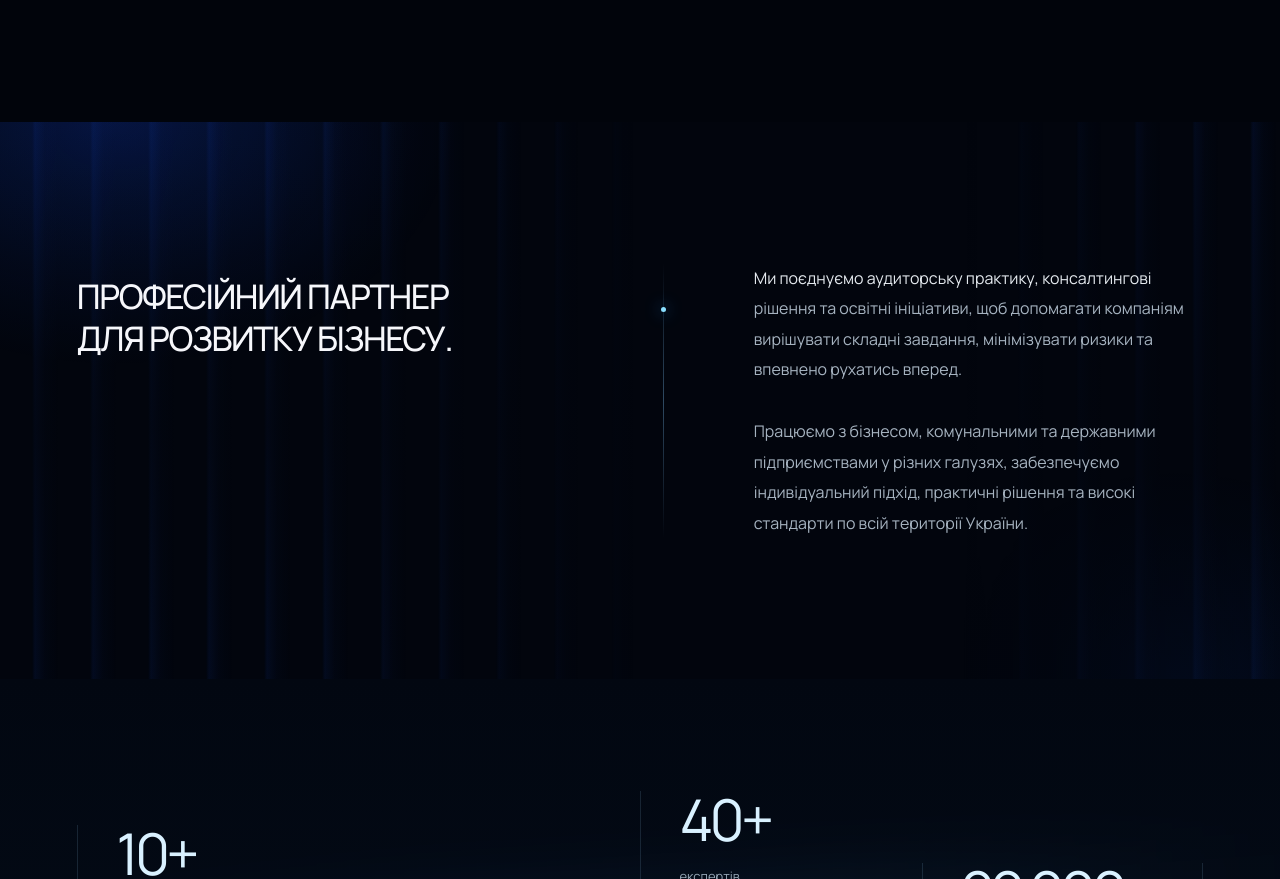
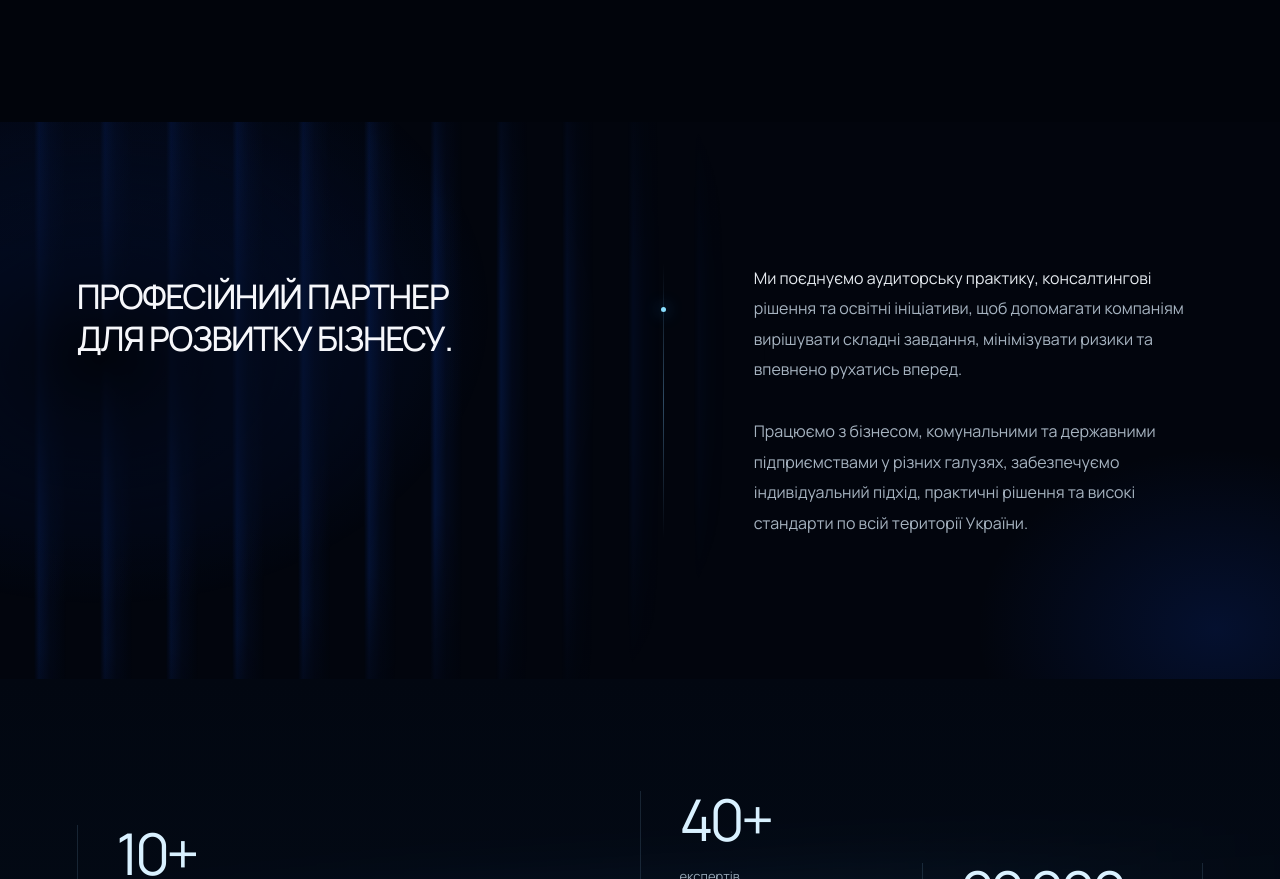
Before and after one commit to dnagorna3817-spec/website_akc_main, a Next.js app: page /about in a window 1280 px wide. Shown: the part 700-1579 px from the top of the page. Built offline with nearby package versions, Linux system fonts and the light colour scheme.

Commit message:
Soften manifesto light beams and fade their top and bottom edges

```diff
--- a/app/about/about.css
+++ b/app/about/about.css
@@ -1430,7 +1430,7 @@ body {
 }
 
 
-/* Manifesto: restrained vertical blue light, inspired by approved visual. */
+/* Manifesto: soft vertical light beams with no hard top/bottom edge. */
 .akc-about-figma .manifesto {
   position: relative;
   isolation: isolate;
@@ -1448,19 +1448,23 @@ body {
 .akc-about-figma .manifesto::before {
   background:
     repeating-linear-gradient(90deg,
-      transparent 0px, transparent 32px,
-      rgba(16, 72, 211, .12) 35px,
-      rgba(8, 38, 120, .055) 45px,
-      transparent 58px),
-    radial-gradient(ellipse 34% 56% at 9% 0%,
-      rgba(19, 75, 239, .25), transparent 78%),
-    radial-gradient(ellipse 25% 48% at 92% 100%,
-      rgba(10, 64, 181, .14), transparent 78%);
-  -webkit-mask-image: linear-gradient(90deg, #000 0%, #000 24%, transparent 52%, transparent 75%, #000 100%);
-  mask-image: linear-gradient(90deg, #000 0%, #000 24%, transparent 52%, transparent 75%, #000 100%);
+      transparent 0px, transparent 34px,
+      rgba(15, 76, 225, .19) 39px,
+      rgba(10, 53, 163, .095) 50px,
+      transparent 66px),
+    radial-gradient(ellipse 38% 66% at 8% 34%,
+      rgba(17, 77, 237, .23), transparent 80%);
+  /* Elliptical masking fades beams in from the top and out before the bottom,
+     avoiding a visible horizontal boundary at the section edge. */
+  -webkit-mask-image: radial-gradient(ellipse 52% 92% at 8% 42%,
+    transparent 0%, rgba(0,0,0,.82) 43%, #000 58%, rgba(0,0,0,.55) 72%, transparent 100%);
+  mask-image: radial-gradient(ellipse 52% 92% at 8% 42%,
+    transparent 0%, rgba(0,0,0,.82) 43%, #000 58%, rgba(0,0,0,.55) 72%, transparent 100%);
 }
 .akc-about-figma .manifesto::after {
-  background: linear-gradient(180deg, rgba(2, 5, 13, .08), rgba(2, 5, 13, .66) 55%, rgba(2, 5, 13, .22));
+  background:
+    radial-gradient(ellipse 22% 38% at 95% 91%, rgba(17, 75, 225, .16), transparent 85%),
+    linear-gradient(180deg, rgba(2,5,13,.3), transparent 28%, transparent 72%, rgba(2,5,13,.35));
 }
 .akc-about-figma .manifesto > * {
   position: relative;
@@ -1468,8 +1472,8 @@ body {
 }
 @media (max-width: 700px) {
   .akc-about-figma .manifesto::before {
-    opacity: .6;
-    -webkit-mask-image: linear-gradient(90deg, #000 0%, transparent 90%);
-    mask-image: linear-gradient(90deg, #000 0%, transparent 90%);
+    opacity: .7;
+    -webkit-mask-image: radial-gradient(ellipse 95% 80% at 0% 40%, #000 10%, transparent 100%);
+    mask-image: radial-gradient(ellipse 95% 80% at 0% 40%, #000 10%, transparent 100%);
   }
 }
```
